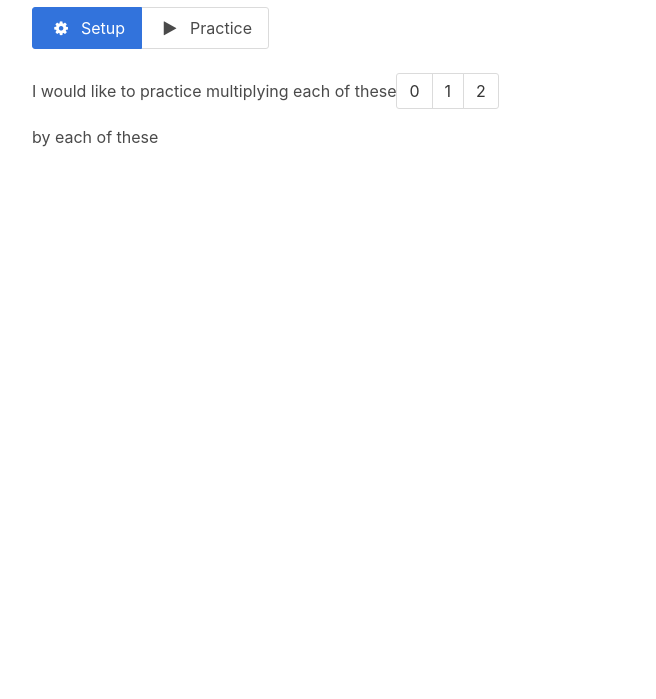
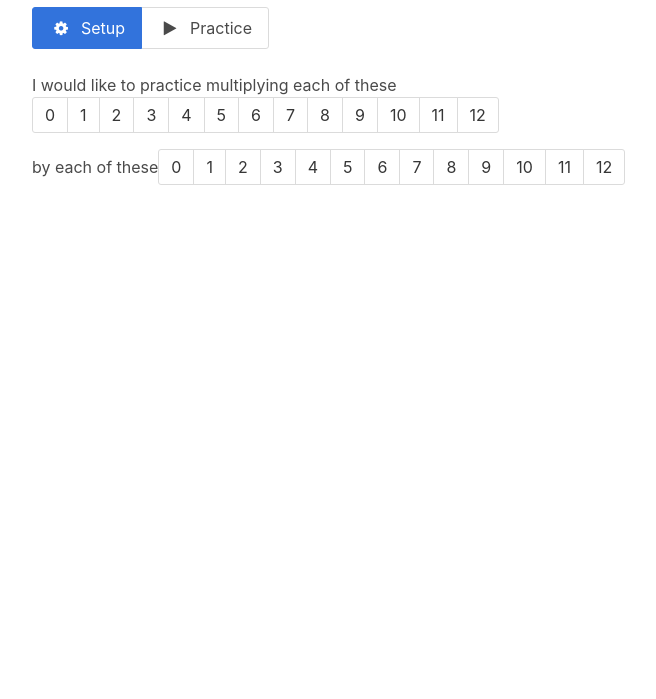
Before and after one commit to bacalj/funtimes, a website: page index.html in a window 1280 px wide. Shown: the part 101-800 px from the top of the page, without its empty margins (228-884 px from the left). Drawn offline with nearby package versions, Linux system fonts and the light colour scheme.

Commit message:
rest of the factor set buttons

```diff
--- a/index.html
+++ b/index.html
@@ -38,11 +38,35 @@
                                         <span @click="toggleInSet(0, setA)" class="button" :class="{ 'is-primary' : setA.indexOf(0) > -1 }">0</span>
                                         <span @click="toggleInSet(1, setA)" class="button" :class="{ 'is-primary' : setA.indexOf(1) > -1 }">1</span>
                                         <span @click="toggleInSet(2, setA)" class="button" :class="{ 'is-primary' : setA.indexOf(2) > -1 }">2</span>
+                                        <span @click="toggleInSet(3, setA)" class="button" :class="{ 'is-primary' : setA.indexOf(3) > -1 }">3</span>
+                                        <span @click="toggleInSet(4, setA)" class="button" :class="{ 'is-primary' : setA.indexOf(4) > -1 }">4</span>
+                                        <span @click="toggleInSet(5, setA)" class="button" :class="{ 'is-primary' : setA.indexOf(5) > -1 }">5</span>
+                                        <span @click="toggleInSet(6, setA)" class="button" :class="{ 'is-primary' : setA.indexOf(6) > -1 }">6</span>
+                                        <span @click="toggleInSet(7, setA)" class="button" :class="{ 'is-primary' : setA.indexOf(7) > -1 }">7</span>
+                                        <span @click="toggleInSet(8, setA)" class="button" :class="{ 'is-primary' : setA.indexOf(8) > -1 }">8</span>
+                                        <span @click="toggleInSet(9, setA)" class="button" :class="{ 'is-primary' : setA.indexOf(9) > -1 }">9</span>
+                                        <span @click="toggleInSet(10, setA)" class="button" :class="{ 'is-primary' : setA.indexOf(10) > -1 }">10</span>
+                                        <span @click="toggleInSet(11, setA)" class="button" :class="{ 'is-primary' : setA.indexOf(11) > -1 }">11</span>
+                                        <span @click="toggleInSet(12, setA)" class="button" :class="{ 'is-primary' : setA.indexOf(12) > -1 }">12</span>
                                     </div>
                                 </div>
 
                                 <div class="second-factor-selector buttons has-addons">
-                                    <div class="choose-factor-note">by each of these</br>
+                                    <div class="choose-factor-note">by each of these</br></div>
+                                    <div class="buttons factor-b has-addons">
+                                        <span @click="toggleInSet(0, setB)" class="button" :class="{ 'is-primary' : setB.indexOf(0) > -1 }">0</span>
+                                        <span @click="toggleInSet(1, setB)" class="button" :class="{ 'is-primary' : setB.indexOf(1) > -1 }">1</span>
+                                        <span @click="toggleInSet(2, setB)" class="button" :class="{ 'is-primary' : setB.indexOf(2) > -1 }">2</span>
+                                        <span @click="toggleInSet(3, setB)" class="button" :class="{ 'is-primary' : setB.indexOf(3) > -1 }">3</span>
+                                        <span @click="toggleInSet(4, setB)" class="button" :class="{ 'is-primary' : setB.indexOf(4) > -1 }">4</span>
+                                        <span @click="toggleInSet(5, setB)" class="button" :class="{ 'is-primary' : setB.indexOf(5) > -1 }">5</span>
+                                        <span @click="toggleInSet(6, setB)" class="button" :class="{ 'is-primary' : setB.indexOf(6) > -1 }">6</span>
+                                        <span @click="toggleInSet(7, setB)" class="button" :class="{ 'is-primary' : setB.indexOf(7) > -1 }">7</span>
+                                        <span @click="toggleInSet(8, setB)" class="button" :class="{ 'is-primary' : setB.indexOf(8) > -1 }">8</span>
+                                        <span @click="toggleInSet(9, setB)" class="button" :class="{ 'is-primary' : setB.indexOf(9) > -1 }">9</span>
+                                        <span @click="toggleInSet(10, setB)" class="button" :class="{ 'is-primary' : setB.indexOf(10) > -1 }">10</span>
+                                        <span @click="toggleInSet(11, setB)" class="button" :class="{ 'is-primary' : setB.indexOf(11) > -1 }">11</span>
+                                        <span @click="toggleInSet(12, setB)" class="button" :class="{ 'is-primary' : setB.indexOf(12) > -1 }">12</span>
                                     </div>
                                 </div>
                             </div>
```
